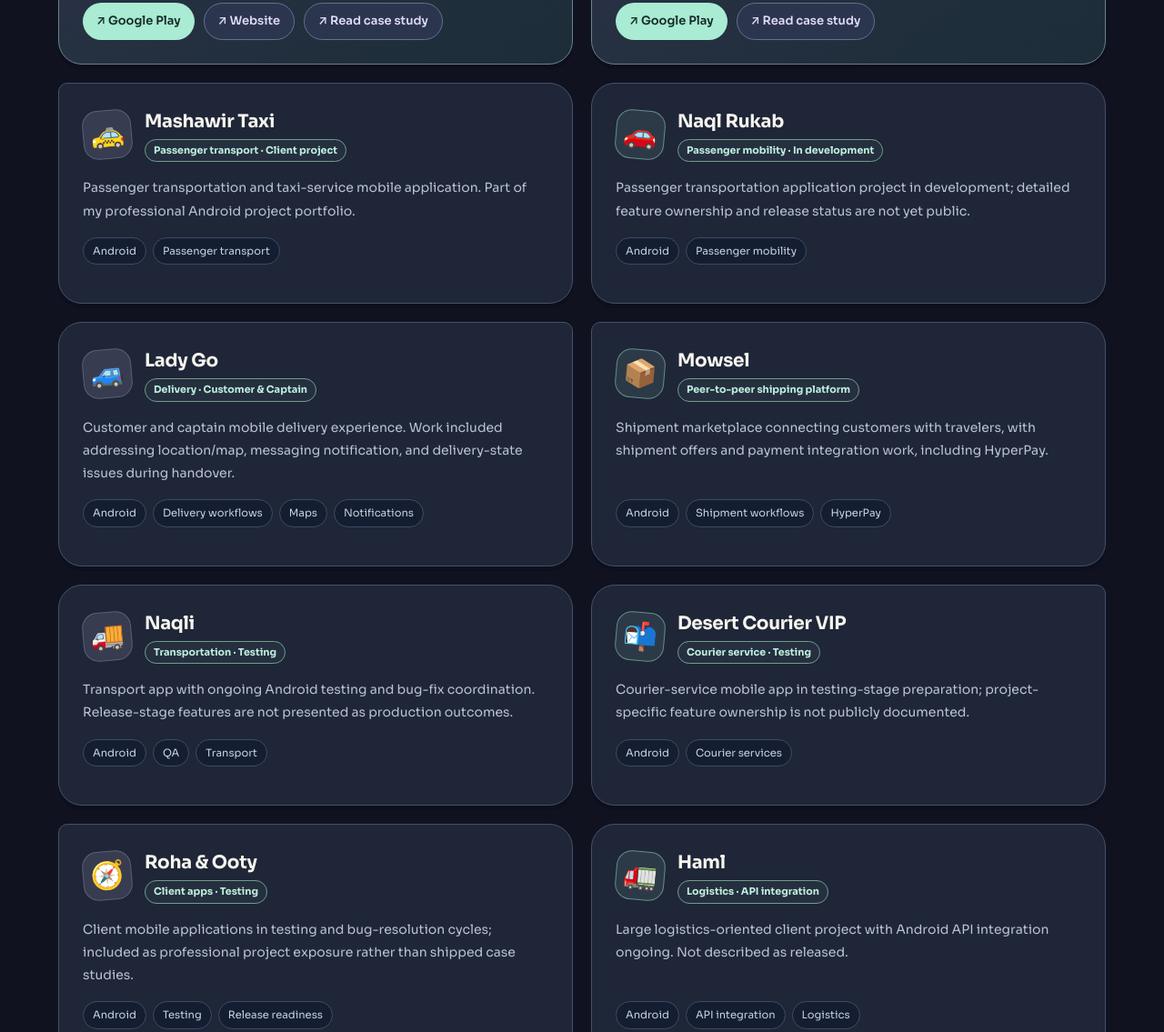
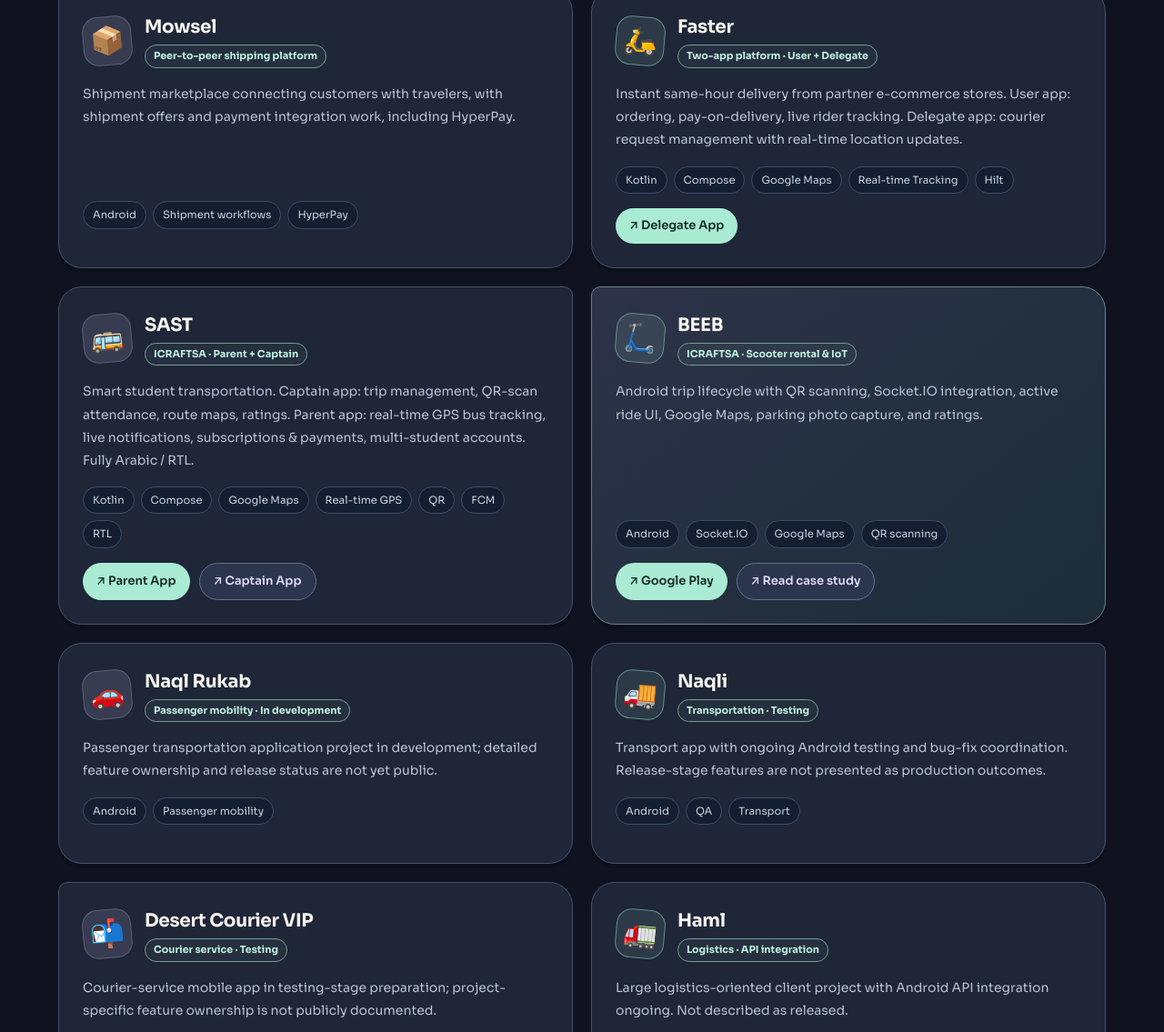
Before and after one commit to elmorshdi/elmorshdi.github.io, a plain HTML site: page index.html in a window 1280 px wide. Shown: the part 3936-5071 px from the top of the page at 91% size. Drawn offline with Linux system fonts and the light colour scheme.

Commit message:
Prioritize delivery and passenger transportation projects in portfolio

```diff
--- a/index.html
+++ b/index.html
@@ -657,9 +657,19 @@ footer{background:#0d101b;border-top:1px dashed #505a73;color:#b6bfd3}
   ];
 
   const grid = document.getElementById('projects-grid');
+  // Present transport and delivery experience first for recruiters.
+  const priorityOrder = [
+    "Mashawir Taxi", "Lady Go", "Mowsel", "Faster", "SAST", "BEEB",
+    "Naql Rukab", "Naqli", "Desert Courier VIP", "Haml"
+  ];
+  const projectRank = p => {
+    const rank = priorityOrder.indexOf(p.name);
+    return rank === -1 ? priorityOrder.length : rank;
+  };
   function render(filter) {
     grid.innerHTML = PROJECTS
       .filter(p => filter === 'all' || p.cats.includes(filter))
+      .sort((a, b) => projectRank(a) - projectRank(b))
       .map(p => `
         <article class="project reveal in${p.featured ? ' featured' : ''}">
           <div class="top">
```
